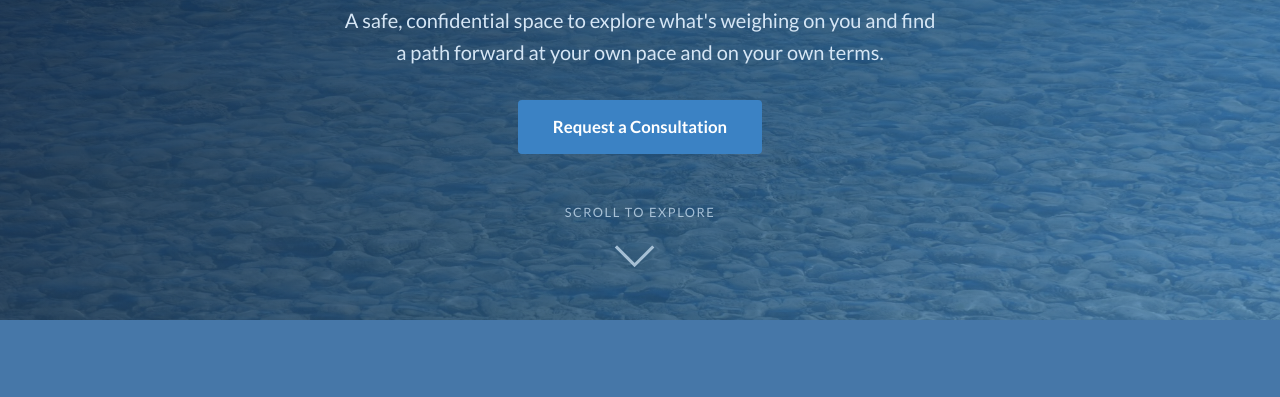
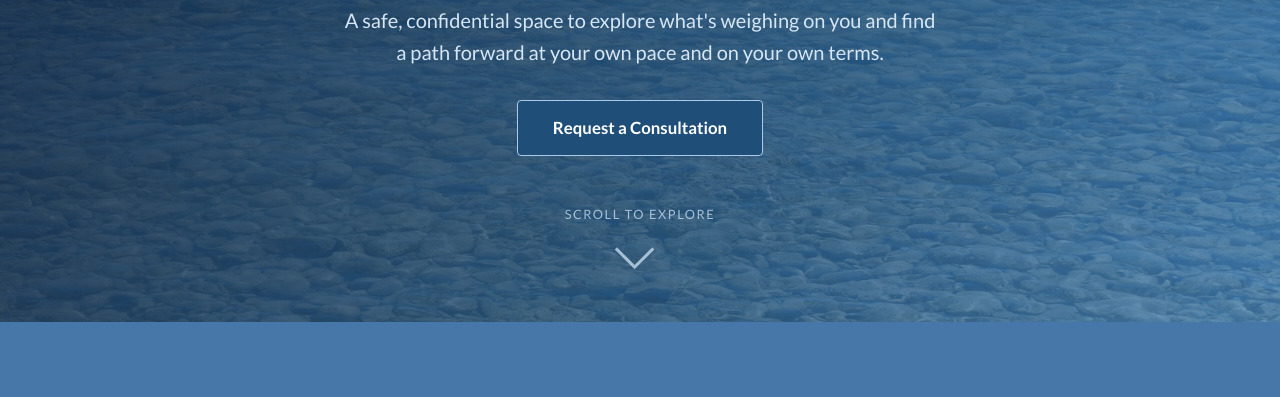
Before and after one commit to luce-vision/Julia-Laplaza-Psychotherapy-Site, a plain HTML site: page index.html in a window 1280 px wide. Shown: the part 350-747 px from the top of the page. Drawn offline with nearby package versions, Linux system fonts and the light colour scheme; a web font is replaced by a local one.

Commit message:
updated request consulation button

```diff
--- a/style.css
+++ b/style.css
@@ -168,8 +168,9 @@ nav.nav-home .logo-home {
 
 .btn {
   display: inline-block;
-  background: #3b82c4;
+  background: #1f4e79;
   color: #fff;
+  border: 1.5px solid #a9cbe8;
   padding: 0.85rem 2.2rem;
   border-radius: 4px;
   text-decoration: none;
@@ -179,7 +180,7 @@ nav.nav-home .logo-home {
 }
 
 .btn:hover {
-  background: #2b6cb0;
+  background: #2a5f91;
   transform: translateY(-1px);
 }
 
```
